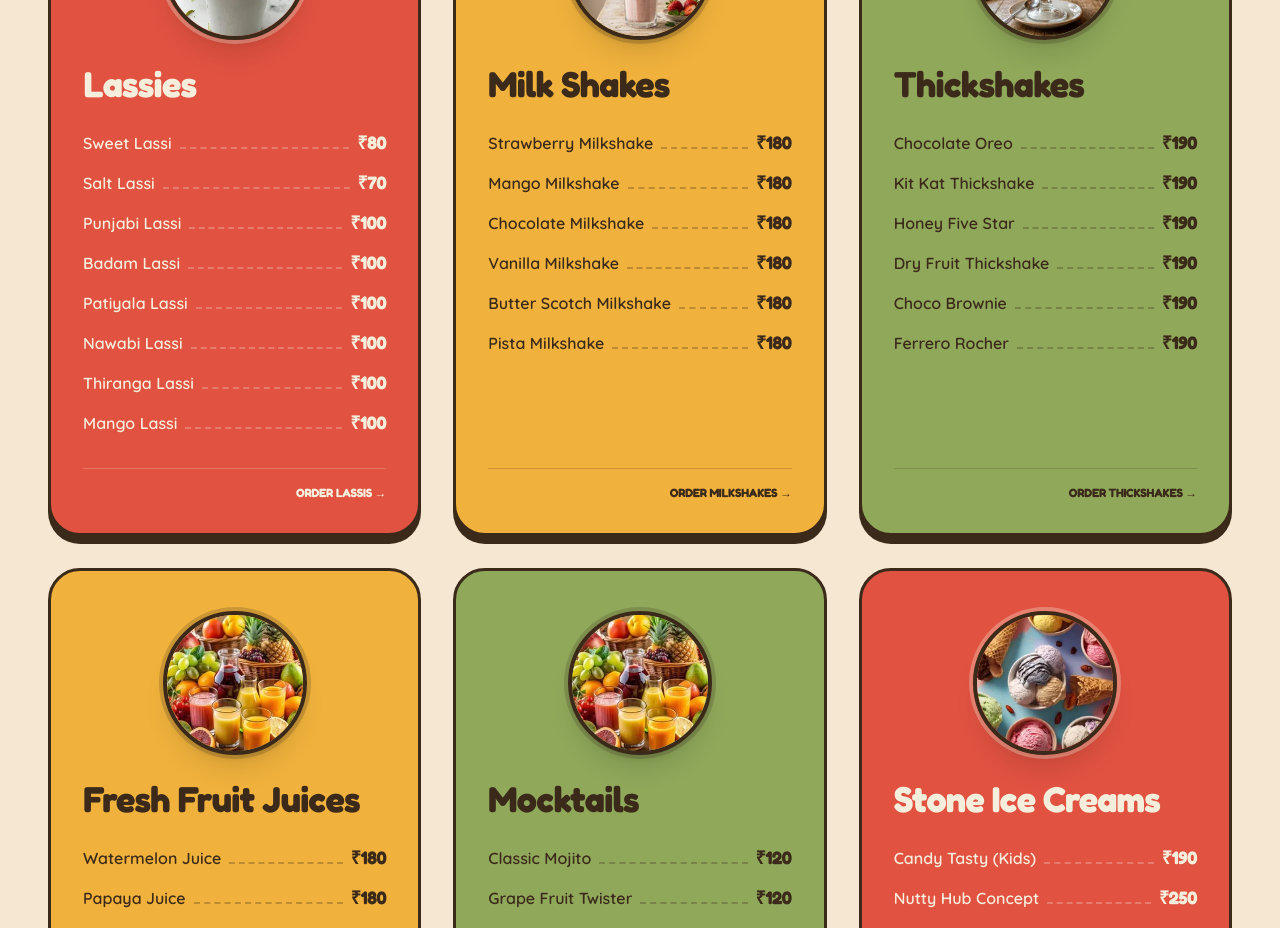
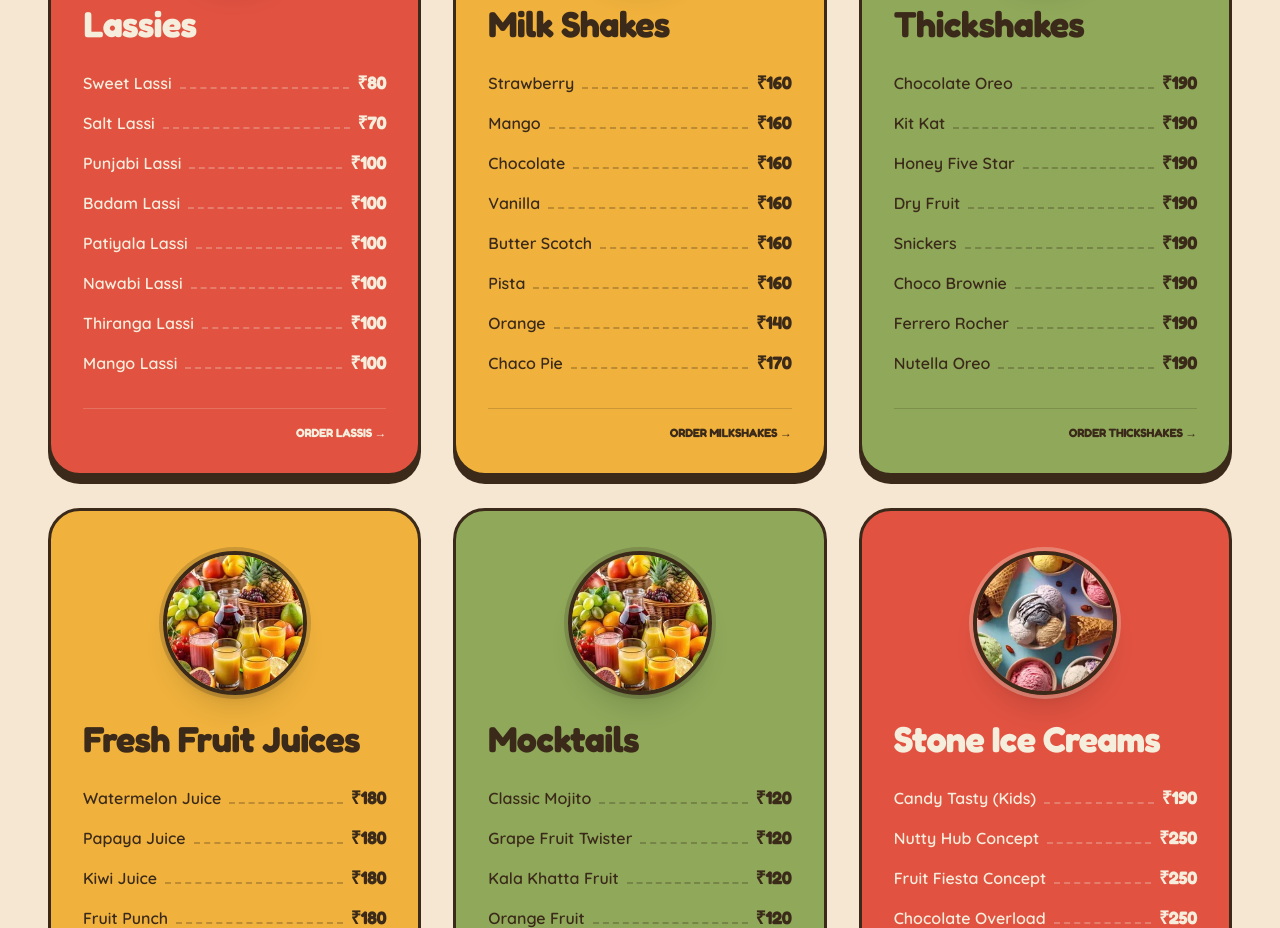
Before and after one commit to lalitejaonteddu/icecream, a Next.js app: page / in a window 1280 px wide. Shown: the part 3240-4168 px from the top of the page. Built offline with nearby package versions, Linux system fonts and the light colour scheme; a web font is replaced by a local one.

Commit message:
Update Milkshakes and Thickshakes item names and prices to match exact official menu board photos

```diff
--- a/src/components/BestSellers.tsx
+++ b/src/components/BestSellers.tsx
@@ -20,21 +20,25 @@ const LASSIS_ITEMS: MenuItem[] = [
 ];
 
 const MILKSHAKES_ITEMS: MenuItem[] = [
-  { name: 'Strawberry Milkshake', price: '₹180' },
-  { name: 'Mango Milkshake', price: '₹180' },
-  { name: 'Chocolate Milkshake', price: '₹180' },
-  { name: 'Vanilla Milkshake', price: '₹180' },
-  { name: 'Butter Scotch Milkshake', price: '₹180' },
-  { name: 'Pista Milkshake', price: '₹180' },
+  { name: 'Strawberry', price: '₹160' },
+  { name: 'Mango', price: '₹160' },
+  { name: 'Chocolate', price: '₹160' },
+  { name: 'Vanilla', price: '₹160' },
+  { name: 'Butter Scotch', price: '₹160' },
+  { name: 'Pista', price: '₹160' },
+  { name: 'Orange', price: '₹140' },
+  { name: 'Chaco Pie', price: '₹170' },
 ];
 
 const THICKSHAKES_ITEMS: MenuItem[] = [
   { name: 'Chocolate Oreo', price: '₹190' },
-  { name: 'Kit Kat Thickshake', price: '₹190' },
+  { name: 'Kit Kat', price: '₹190' },
   { name: 'Honey Five Star', price: '₹190' },
-  { name: 'Dry Fruit Thickshake', price: '₹190' },
+  { name: 'Dry Fruit', price: '₹190' },
+  { name: 'Snickers', price: '₹190' },
   { name: 'Choco Brownie', price: '₹190' },
   { name: 'Ferrero Rocher', price: '₹190' },
+  { name: 'Nutella Oreo', price: '₹190' },
 ];
 
 const JUICES_ITEMS: MenuItem[] = [
```
